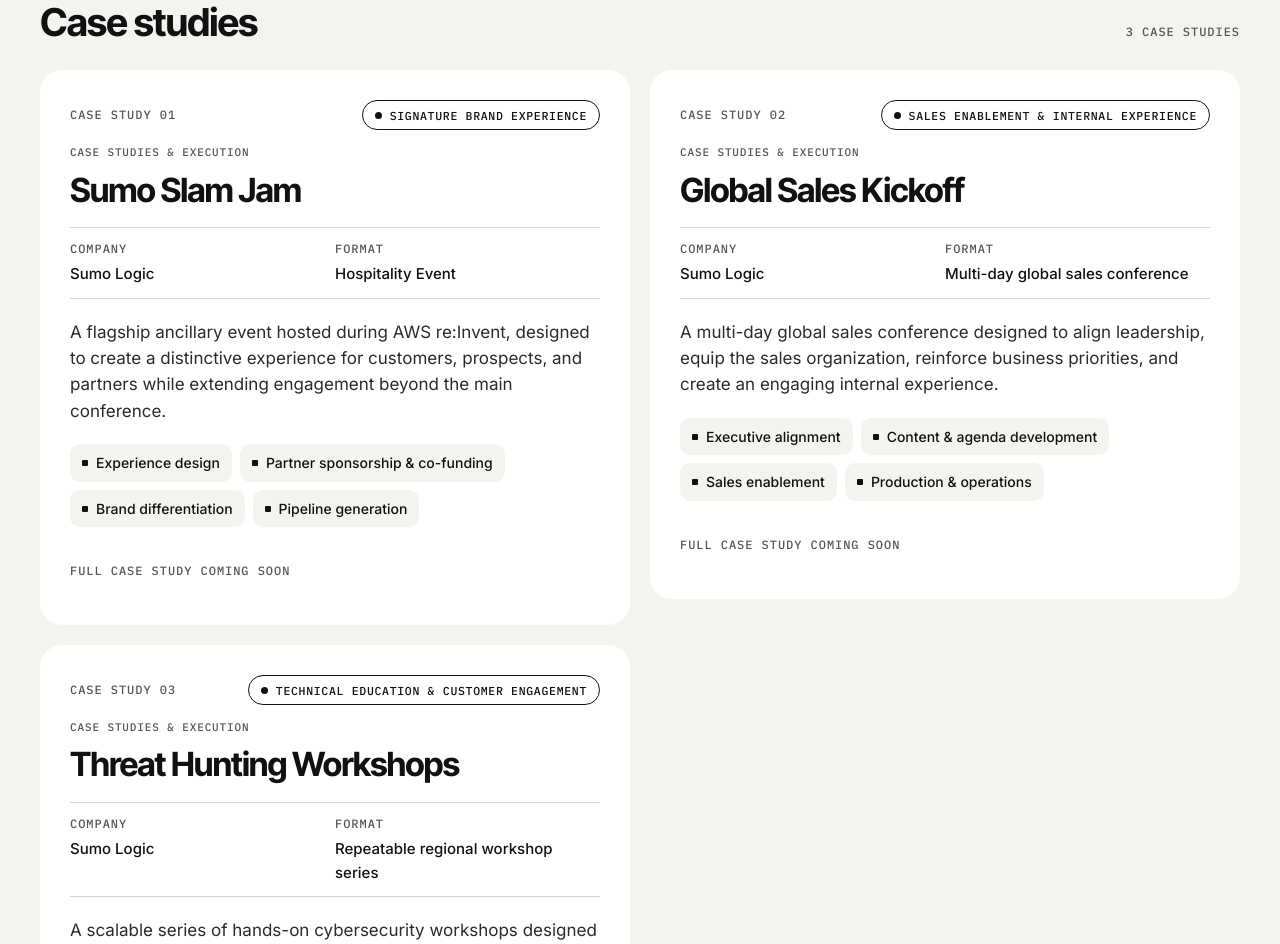
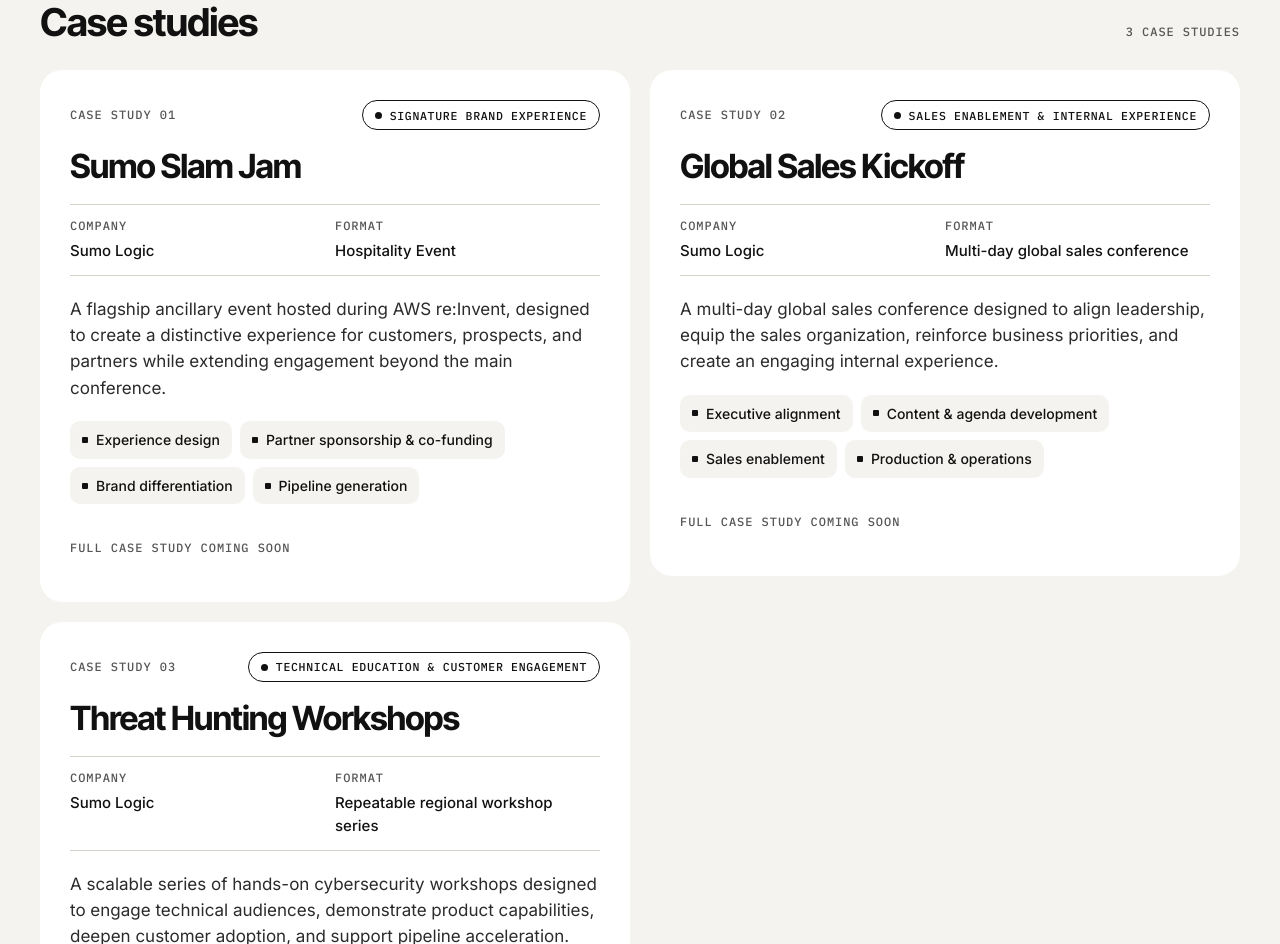
Before and after one commit to daniesul/portfolio, a website: page events-experiences.html in a window 1280 px wide. Shown: the part 787-1731 px from the top of the page. Drawn offline with Linux system fonts and the light colour scheme.

Commit message:
Remove redundant 'Case Studies & Execution' label from all cards
Co-Authored-By: Claude Sonnet 5.5 <noreply@anthropic.com>
Claude-Session: https://claude.ai/code/session_01CUZA3bSraAyYGYj22ACDLc

```diff
--- a/events-experiences.html
+++ b/events-experiences.html
@@ -148,7 +148,6 @@ html,body{overflow-x:clip}
 
 <article class="card" aria-labelledby="t-sumo-slam-jam">
 <div class="card-top"><span class="mono muted">Case study 01</span><span class="tag"><span class="dot"></span>Signature Brand Experience</span></div>
-<p class="ctype">Case Studies &amp; Execution</p>
 <h3 class="card-title" id="t-sumo-slam-jam">Sumo Slam Jam</h3>
 <dl class="meta">
 <div><dt class="mono">Company</dt><dd>Sumo Logic</dd></div>
@@ -163,7 +162,6 @@ html,body{overflow-x:clip}
 
 <article class="card" aria-labelledby="t-global-sales-kickoff">
 <div class="card-top"><span class="mono muted">Case study 02</span><span class="tag"><span class="dot"></span>Sales Enablement &amp; Internal Experience</span></div>
-<p class="ctype">Case Studies &amp; Execution</p>
 <h3 class="card-title" id="t-global-sales-kickoff">Global Sales Kickoff</h3>
 <dl class="meta">
 <div><dt class="mono">Company</dt><dd>Sumo Logic</dd></div>
@@ -178,7 +176,6 @@ html,body{overflow-x:clip}
 
 <article class="card" aria-labelledby="t-threat-hunting-workshops">
 <div class="card-top"><span class="mono muted">Case study 03</span><span class="tag"><span class="dot"></span>Technical Education &amp; Customer Engagement</span></div>
-<p class="ctype">Case Studies &amp; Execution</p>
 <h3 class="card-title" id="t-threat-hunting-workshops">Threat Hunting Workshops</h3>
 <dl class="meta">
 <div><dt class="mono">Company</dt><dd>Sumo Logic</dd></div>
--- a/scripts/render-case-studies.mjs
+++ b/scripts/render-case-studies.mjs
@@ -21,7 +21,6 @@ const card = (c, i) => {
     : `\n<ul class="kpi-row" aria-label="Featured outcome">\n<li><span>${esc(r.text)}</span></li>\n</ul>`;
   return `<article class="card" aria-labelledby="${tid}">
 <div class="card-top"><span class="mono muted">Case study ${String(i + 1).padStart(2, '0')}</span><span class="tag"><span class="dot"></span>${esc(c.tag || SECTION_TAG)}</span></div>
-<p class="ctype">Case Studies &amp; Execution</p>
 <h3 class="card-title" id="${tid}">${esc(c.title)}</h3>
 <dl class="meta">
 <div><dt class="mono">Company</dt><dd>${esc(c.company)}</dd></div>
```
Also changed, not shown: ai-innovation.html (+0 -1 lines), demand-revenue-marketing.html (+0 -2 lines), marketing-strategy-innovation.html (+0 -1 lines), partner-marketing-strategy.html (+0 -2 lines), trade-shows-conferences.html (+0 -3 lines), README.md.
